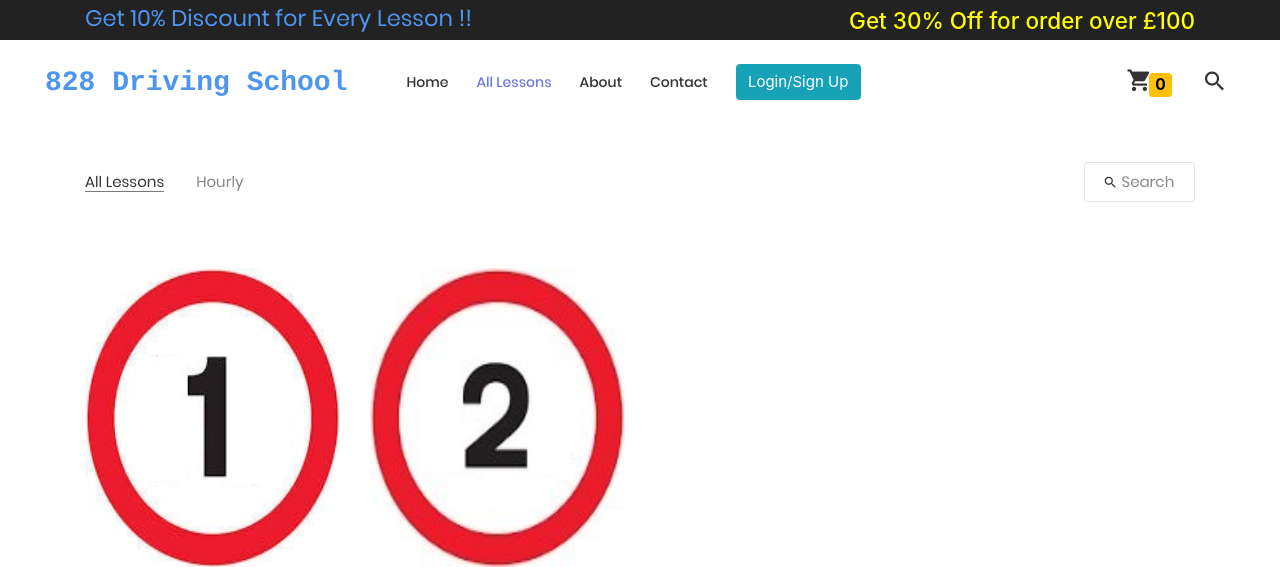
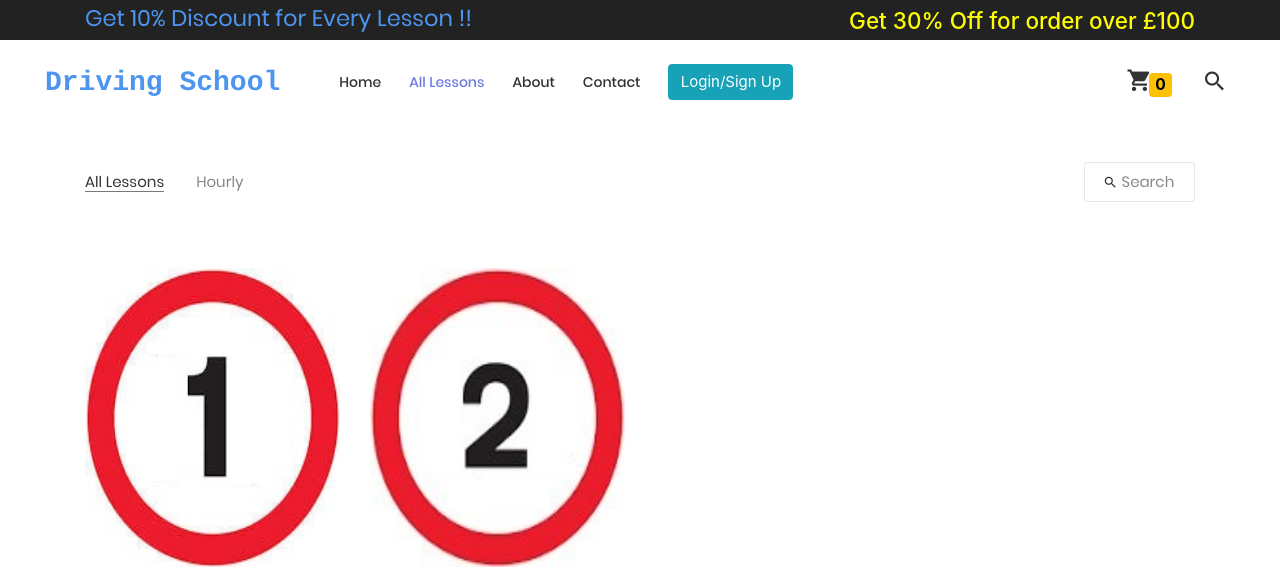
Before and after one commit to AbdurRahman111/Driving_school_Django, a Django app: page /all_lessons in a window 1280 px wide. Shown: the top 567 px of the page. Run offline with Django 3.2, Linux system fonts and the light colour scheme; data comes from the database, SQL or seed files in the repository; some libraries are stand-ins or nearby versions; some web fonts are replaced.

Commit message:
2nd commit

```diff
--- a/templates/base.html
+++ b/templates/base.html
@@ -63,7 +63,7 @@
 					<!-- Logo desktop -->
 					<div id="logo" style="padding:10px 0">
 
-						<a href="/"><h5 class="ltext-101 cl2 p-t-40 p-b-30 pr-5" style="font-family:courier,arial,helvetica; color:#4E95F0;"><b>828 Driving School</b></h5></a>
+						<a href="/"><h5 class="ltext-101 cl2 p-t-40 p-b-30 pr-5" style="font-family:courier,arial,helvetica; color:#4E95F0;"><b>Driving School</b></h5></a>
 					</div>
 
 					<!-- Menu desktop -->
@@ -155,7 +155,7 @@
 			<div class="logo-mobile">
 <!--				<a href="index.html"><img src="{% static 'webapp1/images/icons/favicon.jpeg' %}" alt="IMG-LOGO"></a>-->
 
-                <a href="/"><h5 class="ltext-101 cl2 p-t-10 p-b-30" style="font-family:courier,arial,helvetica; color:#4E95F0; font-size:15px;"><b>828 Driving School</b></h5></a>
+                <a href="/"><h5 class="ltext-101 cl2 p-t-10 p-b-30" style="font-family:courier,arial,helvetica; color:#4E95F0; font-size:15px;"><b>Driving School</b></h5></a>
             </div>
 			<!-- Icon header -->
 			<div class="wrap-icon-header flex-w flex-r-m m-r-15">
```
